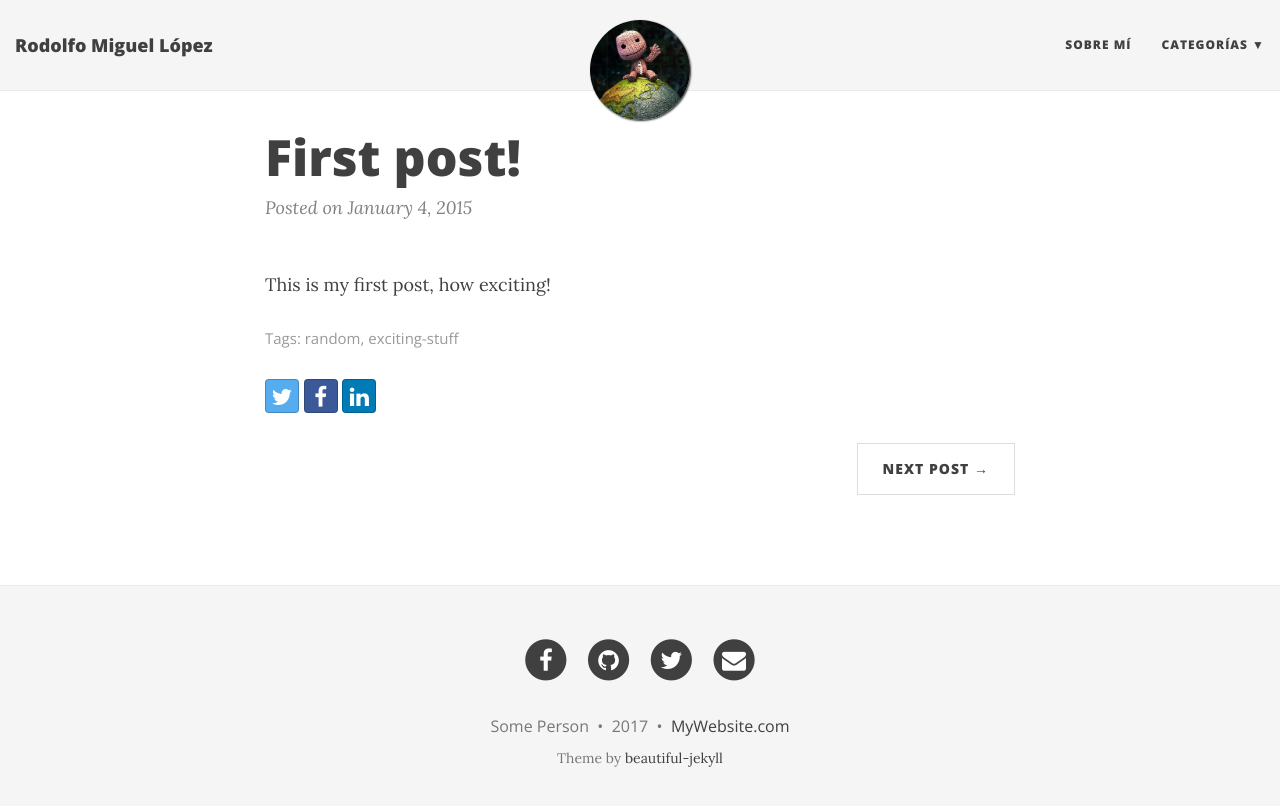
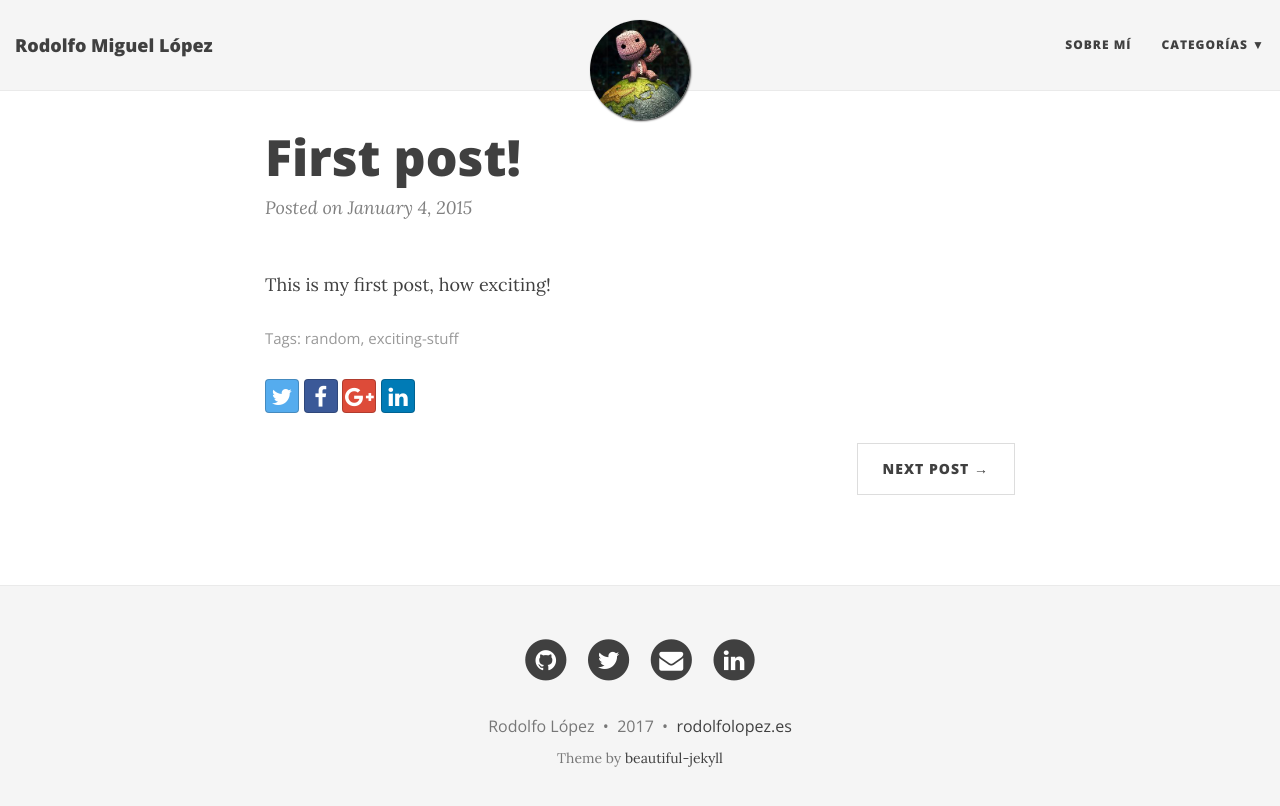
Before and after one commit to RodolfoMiguelLopez/rodolfomiguellopez.github.io, a Jekyll site: the page built from _posts/2015-01-04-first-post.md, in a window 1280 px wide. Shown: the top 806 px of the page. Built offline with Jekyll 4.4.1, drawn with Linux system fonts in a browser that asks for light colours; nearby versions of some CDN libraries.

Commit message:
Algunos cambios de configuración y formato de fecha

```diff
--- a/_config.yml
+++ b/_config.yml
@@ -25,9 +25,9 @@
 navbar-links:
   Sobre Mí: "aboutme"
   Categorías:
-    - Beautiful Jekyll: "http://deanattali.com/beautiful-jekyll/"
-    - Learn markdown: "http://www.markdowntutorial.com/"
-    - GitHub Pages: "https://pages.github.com/"
+    - Apuntes: "http://deanattali.com/beautiful-jekyll/"
+    - Guías : "http://www.markdowntutorial.com/"
+    - Trabajos: "https://pages.github.com/"
 
 # Image to show in the navigation bar - image must be a square (width = height)
 # Remove this parameter if you don't want an image in the navbar
@@ -42,14 +42,14 @@
 # Change all these values or delete the ones you don't want.
 # Important: you must keep the "name" parameter, everything else you can remove
 author:
-  name: Some Person
-  email: "youremail@domain.com"
+  name: Rodolfo López
+  email: "contacto@rodolfolopez.es"
   facebook: yourname  # eg. daattali
-  github: yourname    # eg. daattali
-  twitter: yourname   # eg. daattali
+  github: rodolfomiguellopez    # eg. daattali
+  twitter: rmlp1024   # eg. daattali
   reddit: yourname    # eg. daattali
   google-plus: +yourname   # eg. +DeanAttali or 109424658772469020925
-  linkedin: yourname  # eg. daattali
+  linkedin: rodolfomiguel  # eg. daattali
   xing: yourname      # eg. daattali
   stackoverflow: yourlink  # eg. "3943160/daattali"
   snapchat: yourname  # eg. daattali
@@ -64,13 +64,13 @@
 # Select which links to show in the footer
 footer-links-active:
   rss: false
-  facebook: true
+  facebook: false
   email: true
   twitter: true
   google-plus: false
   github: true
   reddit: false
-  linkedin: false
+  linkedin: true
   xing: false
   stackoverflow: false
   snapchat: false
@@ -86,12 +86,12 @@
 share-links-active:
   twitter: true
   facebook: true
-  google: false
+  google: true
   linkedin: true
 
 # How to display the link to the website in the footer
 # Remove this if you don't want a link in the footer
-url-pretty: "MyWebsite.com"  # eg. "deanattali.com/beautiful-jekyll"
+url-pretty: "rodolfolopez.es"  # eg. "deanattali.com/beautiful-jekyll"
 
 # --- Misc --- #
 # Fill in your Disqus shortname (NOT the userid) if you want to support Disqus comments
@@ -117,7 +117,7 @@
 # --- Don't need to touch anything below here (but you can if you want) --- #
 
 # Output options (more information on Jekyll's site)
-timezone: "America/Vancouver"
+timezone: "Europe/Madrid"
 markdown: kramdown
 highlighter: rouge
 permalink: /:year-:month-:day-:title/
@@ -211,6 +211,3 @@
 
 gems:
   - jekyll-paginate
-
-# Beautiful Jekyll / Dean Attali
-# 2fc73a3a967e97599c9763d05e564189
```
Also changed, not shown: index.html (+6 -6 lines).
